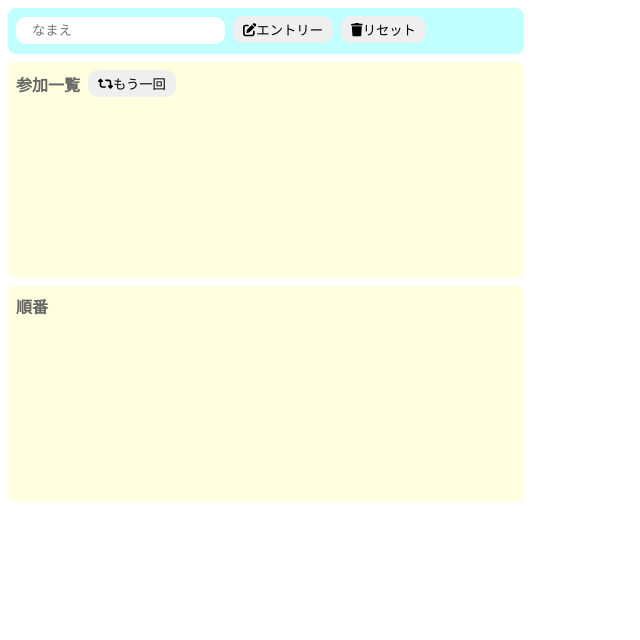
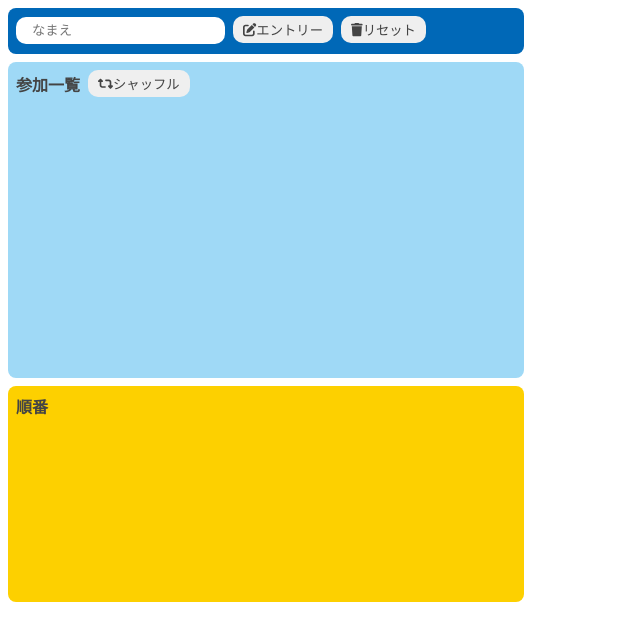
Before and after one commit to ksbmyk/shuffle-app, a React (Create React App) app: page / in a window 1280 px wide. Shown: the top 640 px of the page, without its empty margins (0-640 px from the left). Built offline with nearby package versions, Linux system fonts and the light colour scheme.

Commit message:
配色変更

```diff
--- a/src/App.css
+++ b/src/App.css
@@ -1,5 +1,6 @@
 body {
   font-family: sans-serif;
+  color: #444444;
 }
 
 input {
@@ -14,10 +15,11 @@ button {
   border: none;
   padding: 4px 10px;
   margin-left: 8px;
+  color: #444444;
 }
 
 button:hover {
-  background-color: #ff7fff;
+  background-color: #fdd000;
   color: #fff;
   cursor: pointer;
 }
@@ -27,7 +29,7 @@ li {
 }
 
 .input-area {
-  background-color: #c1ffff;
+  background-color: #0068b7;
   width: 500px;
   min-height: 30px;
   padding: 8px;
@@ -36,7 +38,16 @@ li {
 }
 
 .member-area {
-  background-color: #ffffe0;
+  background-color: #9fd9f6;
+  width: 500px;
+  min-height: 300px;
+  padding: 8px;
+  margin: 8px;
+  border-radius: 8px;
+}
+
+.shuffled-area {
+  background-color: #fdd000;
   width: 500px;
   min-height: 200px;
   padding: 8px;
@@ -47,11 +58,9 @@ li {
 .title {
   margin: 0;
   font-weight: bold;
-  color: #666666;
 }
 
 .list-row {
   display: flex;
   align-items: center;
-  padding-bottom: 4px;
 }
--- a/src/App.jsx
+++ b/src/App.jsx
@@ -56,7 +56,7 @@ const App = () => {
                     <p className='title'>参加一覧</p>
                     <button onClick={onClickshuffle}>
                         <FontAwesomeIcon icon={faRetweet} />
-                        {isShuffled ? "シャッフル" :"もう一回"}
+                        {isShuffled ? "もう一回" : "シャッフル"}
                     </button>
                 </div>
                 <ul>
@@ -66,7 +66,7 @@ const App = () => {
                                 <div className='list-row'>
                                     <p>{member}</p>
                                     <button onClick={()=> onClickDelete(index)}>
-                                        <FontAwesomeIcon icon={faTimes} />やっぱやめ
+                                        <FontAwesomeIcon icon={faTimes} />
                                     </button>
                                 </div>
                             </li>
@@ -74,13 +74,13 @@ const App = () => {
                     })}
                 </ul>
             </div>
-            <div className='member-area'>
+            <div className='shuffled-area'>
                 <p className='title'>順番</p>
                 <ul>
                     {shuffledMembers.map((member, index) => {
                         return (
                             <li key={member}>
-                                <p>{index+1}. {member}</p>
+                                <p style={{fontWeight: 'bold'}}>{index+1}. {member}</p>
                             </li>
                         );
                     })}
```
